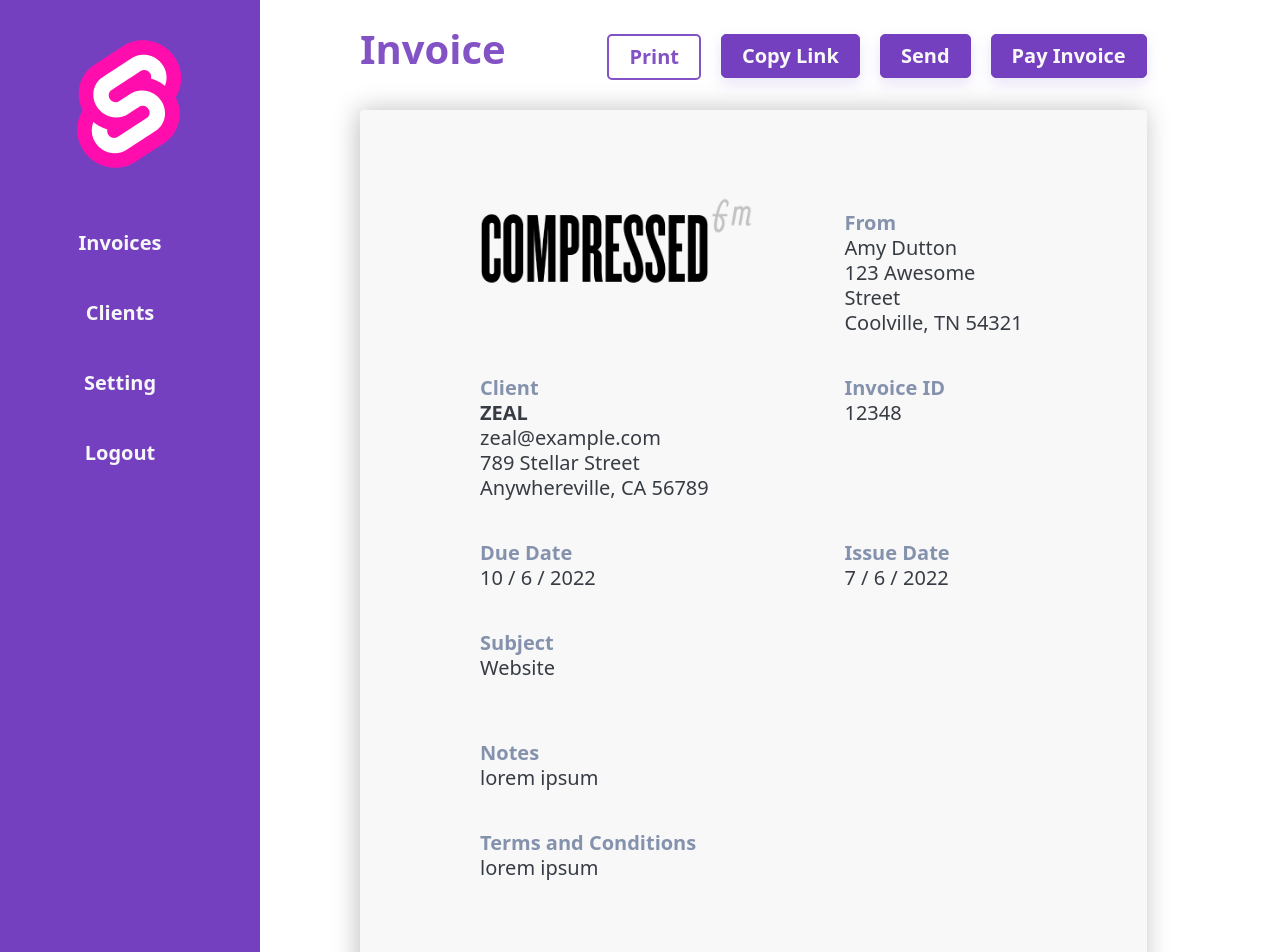
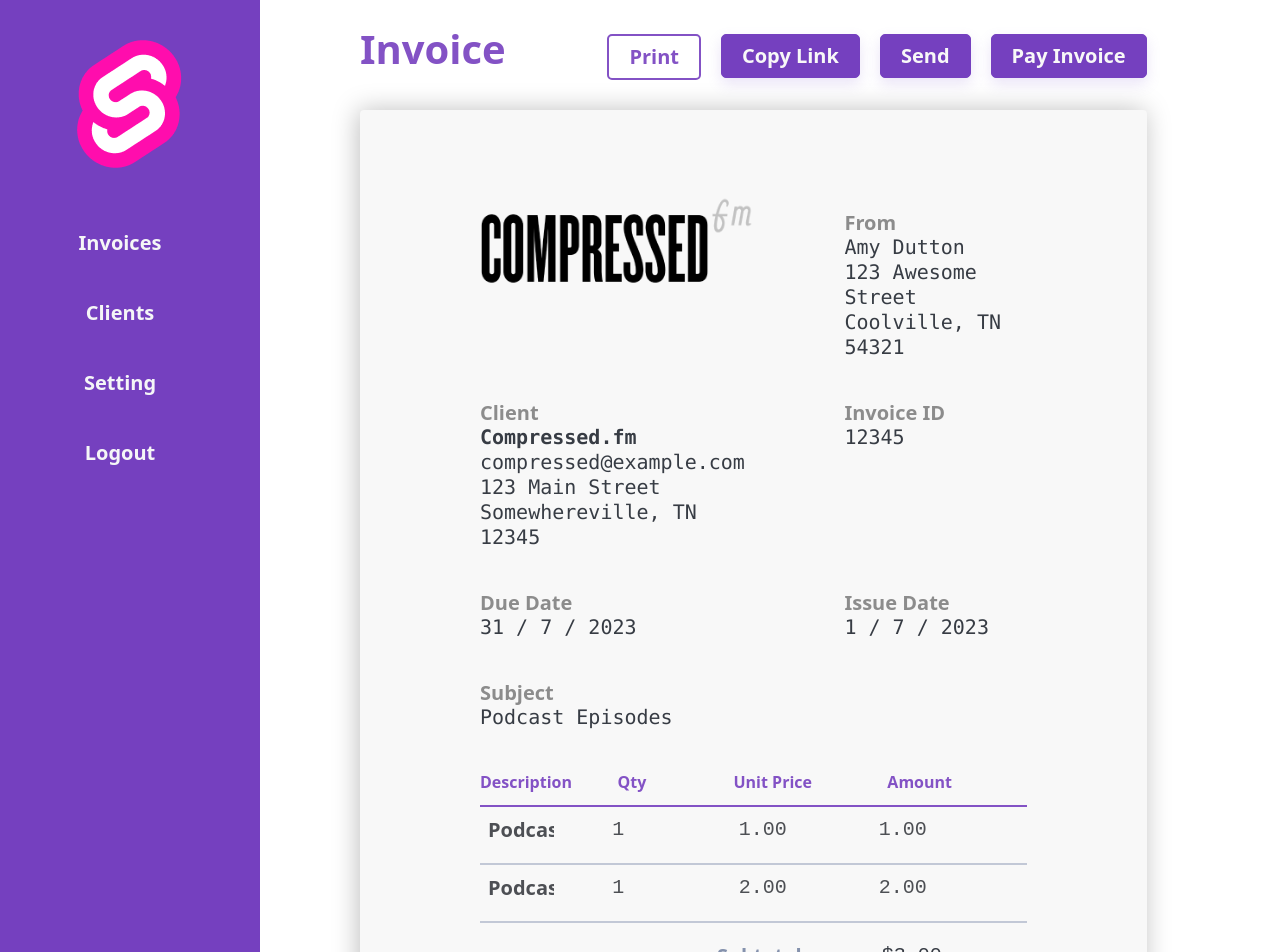
Before and after one commit to AdamMalec/cash-flip-app, a SvelteKit app: page /invoices/1 in a window 1280 px wide. Shown: the top 952 px of the page. Built offline with nearby package versions, Linux system fonts and the light colour scheme.

Commit message:
feat: add dynamic data do individual invoice

```diff
--- a/src/lib/utils/dateHelpers.ts
+++ b/src/lib/utils/dateHelpers.ts
@@ -5,7 +5,7 @@
 // Convert date from yyyy-mm-dd to d-m-yyyy
 export function convertDate(myDate: string): string {
 	const [year, month, day] = myDate.split('-');
-	return `${parseInt(day)}/${parseInt(month)}/${year}`;
+	return `${parseInt(day)} / ${parseInt(month)} / ${year}`;
 }
 
 export const isLate = (myDate: string): boolean => {
--- a/src/routes/(dashboard)/invoices/LineItemRow.svelte
+++ b/src/routes/(dashboard)/invoices/LineItemRow.svelte
@@ -7,6 +7,7 @@
 	export let lineItem: LineItem;
 	export let canDelete: boolean = false;
 	export let isRequired: boolean = false;
+	export let isEditable: boolean = true;
 
 	let unitPrice: string = centsToDollars(lineItem.amount / lineItem.quantity);
 	let amount: string = centsToDollars(lineItem.amount);
@@ -30,6 +31,7 @@
 			autocomplete="off"
 			required={isRequired}
 			bind:value={lineItem.description}
+			disabled={!isEditable}
 		/>
 	</div>
 
@@ -44,6 +46,7 @@
 			required={isRequired}
 			bind:value={lineItem.quantity}
 			on:change={() => {dispatch('updateLineItem')}}
+			disabled={!isEditable}
 		/>
 	</div>
 
@@ -61,6 +64,7 @@
 				unitPrice = Number(unitPrice).toFixed(2);
 				dispatch('updateLineItem');
 				}}
+			disabled={!isEditable}
 		/>
 	</div>
 
@@ -79,7 +83,7 @@
 	</div>
 
 	<div class="trash">
-		{#if canDelete}
+		{#if canDelete && isEditable}
 		<Button
 			label=""
 			style="icon"
@@ -133,6 +137,10 @@
 		}
 	}
 
+	input[name='description'] {
+		font-weight: 700;
+	}
+
 	input[type='text'],
 	input[type='number'] {
 		height: 2.2rem;
--- a/src/routes/(dashboard)/invoices/LineItemRows.svelte
+++ b/src/routes/(dashboard)/invoices/LineItemRows.svelte
@@ -7,6 +7,7 @@
 
 	export let lineItems: LineItem[] | undefined = undefined;
 	export let discount: number = 0;
+	export let isEditable: boolean = true;
 
 	let subtotal: string = '0.00';
 	let discountAmount: string = '0.00';
@@ -37,6 +38,7 @@
 		<LineItemRow {lineItem}
 			canDelete={index > 0}
 			isRequired={index === 0}
+			{isEditable}
 			on:removeLineItem
 			on:updateLineItem
 		/>
@@ -45,7 +47,9 @@
 
 <div class="line">
 	<div class="line-add">
-		<Button label="+&nbsp;Line item" style="textOnly" onClick={() => {dispatch('addLineItem')}} />
+		{#if isEditable}
+			<Button label="+&nbsp;Line item" style="textOnly" onClick={() => {dispatch('addLineItem')}} />
+		{/if}
 	</div>
 	<span class="line-subtitle">Subtotal</span>
 	<span class="line-subtotal">${subtotal}</span>
@@ -61,6 +65,7 @@
 			max="100"
 			bind:value={discount}
 			on:change={() => {dispatch('updateDiscount', {discount})}}
+			disabled={!isEditable}
 		/>
 		<span>%</span>
 	</div>
--- a/src/routes/(dashboard)/invoices/[id]/+page.svelte
+++ b/src/routes/(dashboard)/invoices/[id]/+page.svelte
@@ -1,5 +1,11 @@
 <script lang="ts">
 	import Button from '$lib/components/Button.svelte';
+	import { convertDate } from '$lib/utils/dateHelpers';
+	import LineItemRows from '../LineItemRows.svelte';
+
+	export let data: Invoice;
+
+	let invoice = data;
 
 	function printInvoice() {
 		console.log('Print Invoice ...');
@@ -47,46 +53,51 @@
 		<div class="invoice__client">
 			<span class="invoice__label">Client</span>
 			<p>
-				<strong>ZEAL</strong><br />
-				zeal@example.com<br />
-				789 Stellar Street<br />
-				Anywhereville, CA 56789
+				<strong>{invoice.client.name}</strong><br />
+				{invoice.client.email}<br />
+				{invoice.client.street}<br />
+				{invoice.client.city}, {invoice.client.state}
+				{invoice.client.zip}
 			</p>
 		</div>
 
 		<div class="invoice__id">
 			<span class="invoice__label">Invoice ID</span>
-			<p>12348</p>
+			<p>{invoice.invoiceNumber}</p>
 		</div>
 
 		<div class="invoice__due-data">
 			<span class="invoice__label">Due Date</span>
-			<p>10 / 6 / 2022</p>
+			<p>{convertDate(invoice.dueDate)}</p>
 		</div>
 
 		<div class="invoice__issue-data">
 			<span class="invoice__label">Issue Date</span>
-			<p>7 / 6 / 2022</p>
+			<p>{convertDate(invoice.issueDate)}</p>
 		</div>
 
 		<div class="invoice__subject">
 			<span class="invoice__label">Subject</span>
-			<p>Website</p>
+			<p>{invoice.subject}</p>
 		</div>
 
 		<div class="invoice__items">
-			<!-- Line Items -->
+			<LineItemRows lineItems={invoice.lineItems} isEditable={false} discount={invoice?.discount || 0}/>
 		</div>
 
+		{#if invoice.notes}
 			<div class="invoice__notes">
 				<span class="invoice__label">Notes</span>
-			<p>lorem ipsum</p>
+				<p>{invoice.notes}</p>
 			</div>
+		{/if}
 
+		{#if invoice.terms}
 			<div class="invoice__terms">
 				<span class="invoice__label">Terms and Conditions</span>
-			<p>lorem ipsum</p>
+				<p>{invoice.terms}</p>
 			</div>
+		{/if}
 	</div>
 </div>
 
@@ -126,8 +137,12 @@
 	}
 
 	.invoice__label {
-    font-weight: 900;
-    color: var(--pico-secondary-background);
+		font-weight: 700;
+		color: #8c8c8c;
+	}
+
+	.invoice__label  + p {
+		font-family: var(--pico-font-family-monospace);
 	}
 
 	.invoice__image {
@@ -135,7 +150,7 @@
 	}
 
 	.invoice__holder {
-    grid-column: 5/ span 2;
+		grid-column: 5 / span 2;
 		padding-top: 1rem;
 	}
 
@@ -143,8 +158,8 @@
 		grid-column: span 3;
 	}
 
-  .invoice__id{
-    grid-column: 5/ span 2;
+	.invoice__id {
+		grid-column: 5 / span 2;
 	}
 
 	.invoice__due-data {
@@ -152,24 +167,22 @@
 	}
 
 	.invoice__issue-data {
-    grid-column: 5/ span 2;
+		grid-column: 5 / span 2;
 	}
 
 	.invoice__subject {
 		grid-column: span 6;
 	}
 
-  .invoice__items{
+	.invoice__items {
 		grid-column: span 6;
 	}
 
-  .invoice__notes{
+	.invoice__notes {
 		grid-column: span 6;
 	}
 
-  .invoice__terms{
+	.invoice__terms {
 		grid-column: span 6;
 	}
-
-
 </style>
--- a/src/styles/_pico.custom.css
+++ b/src/styles/_pico.custom.css
@@ -25,6 +25,10 @@
 	--pico-secondary-inverse: #f8f8f8;
 }
 
+input[disabled] {
+	opacity: 0.8 !important;
+}
+
 @media (width < 1024px) {
 	select:not([multiple], [size]),
 	input[type='text']:not(.search):not(.line-item),
--- a/src/styles/global.css
+++ b/src/styles/global.css
@@ -28,6 +28,11 @@
 	height: 2.5rem;
 	margin-bottom: 0;
 	padding: 0 1rem;
+}
+
+input[type='number']:disabled {
+	appearance: none;
+	-moz-appearance: textfield;
 }
 
 input:not(.line-item):focus,
```
Lines whose indentation alone changed are shown as unchanged.
